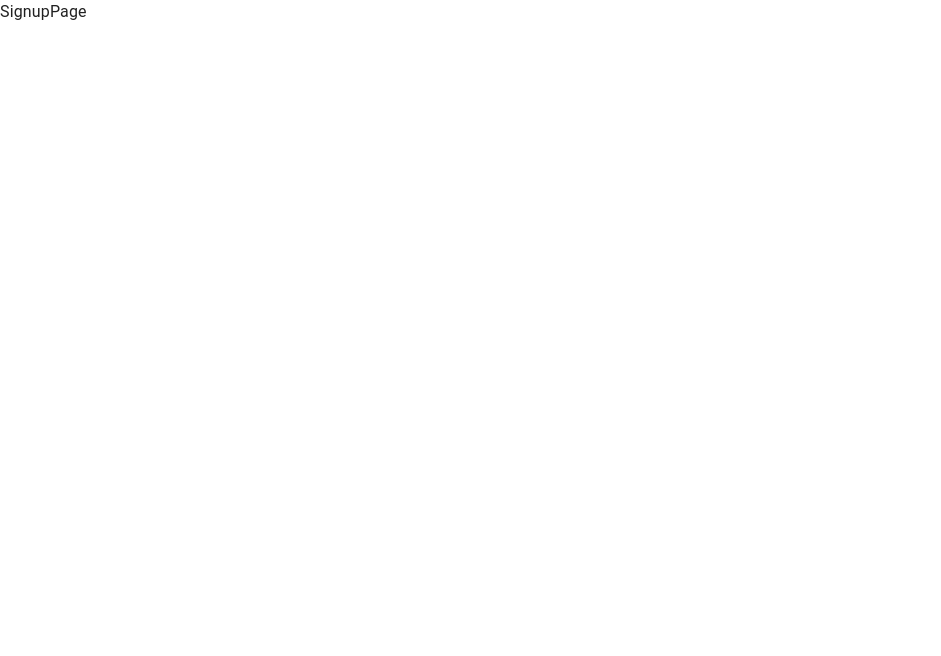
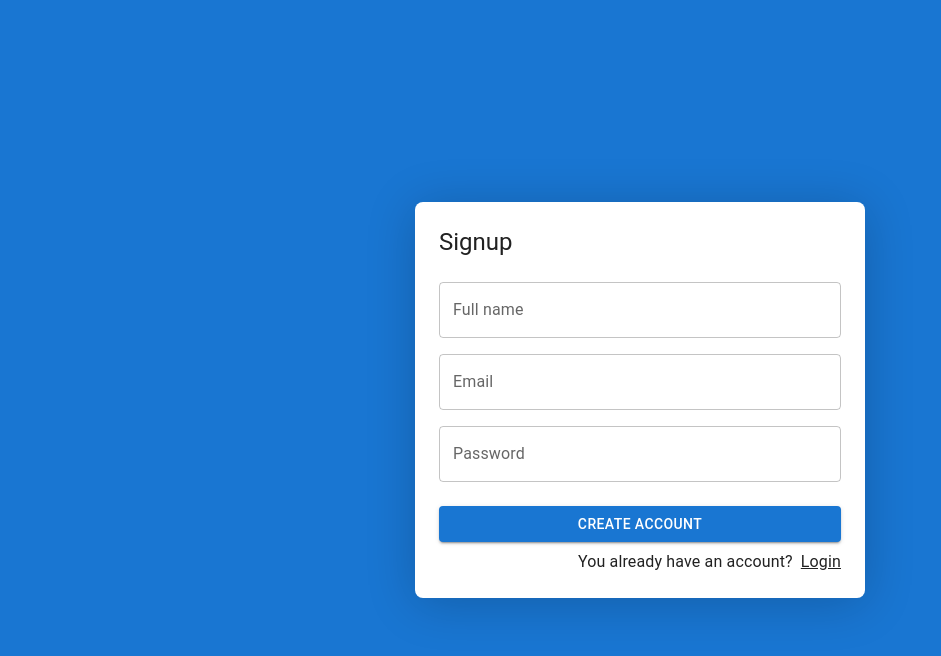
Before and after one commit to nicolasjrz/React-De-cero-a-experto, a React (Create React App) app in the folder 08-journal-app/: page /auth/signup in a window 1280 px wide. Shown: the top 656 px of the page, without its empty margins (0-941 px from the left). Built offline with nearby package versions, Linux system fonts and the light colour scheme.

Commit message:
layout and styling signup

```diff
--- /dev/null
+++ b/08-journal-app/src/auth/layout/AuthLayout.jsx
@@ -0,0 +1,32 @@
+import { Grid, Typography } from "@mui/material";
+import React from "react";
+
+export const AuthLayout = ({ children, title = "" }) => {
+  return (
+    <Grid
+      container
+      spacing={0}
+      direction="column"
+      alignItems="center"
+      justifyContent="center"
+      sx={{ minHeight: "100vh", backgroundColor: "primary.main", padding: 4 }}
+    >
+      <Grid
+        item
+        className="box-shadow"
+        xs={3}
+        sx={{
+          width: { md: 450 },
+          backgroundColor: "white",
+          padding: 3,
+          borderRadius: 2,
+        }}
+      >
+        <Typography variant="h5" sx={{ mb: 1 }}>
+          {title}
+        </Typography>
+        {children}
+      </Grid>
+    </Grid>
+  );
+};
--- a/08-journal-app/src/auth/pages/LoginPage.jsx
+++ b/08-journal-app/src/auth/pages/LoginPage.jsx
@@ -2,27 +2,11 @@
 import { Button, Grid, Link, TextField, Typography } from "@mui/material";
 import React from "react";
 import { Link as RouterLink } from "react-router-dom";
+import { AuthLayout } from "../layout/AuthLayout";
 
 export const LoginPage = () => {
   return (
-    <Grid
-      container
-      spacing={0}
-      direction="column"
-      alignItems="center"
-      justifyContent="center"
-      sx={{ minHeight: "100vh", backgroundColor: "primary.main", padding: 4 }}
-    >
-      <Grid
-        item
-        className="box-shadow"
-        xs={3}
-        sx={{ backgroundColor: "white", padding: 3, borderRadius: 2 }}
-      >
-        <Typography variant="h5" sx={{ mb: 1 }}>
-          Login
-        </Typography>
-
+    <AuthLayout title="Login">
       <form action="" method="get">
         <Grid container>
           <Grid item xs={12} sx={{ mt: 2 }}>
@@ -38,7 +22,7 @@
             <TextField
               label="Password"
               type="password"
-                placeholder="correo@google.com"
+              placeholder="Insert password"
               fullWidth
             />
           </Grid>
@@ -59,12 +43,11 @@
 
           <Grid container direction="row" justifyContent="end" sx={{ mt: 1 }}>
             <Link component={RouterLink} color="inherit" to="/auth/signup">
-                Crear una cuenta
+              Create Account
             </Link>
           </Grid>
         </Grid>
       </form>
-      </Grid>
-    </Grid>
+    </AuthLayout>
   );
 };
--- a/08-journal-app/src/auth/pages/SignupPage.jsx
+++ b/08-journal-app/src/auth/pages/SignupPage.jsx
@@ -1,5 +1,62 @@
+import { Google } from "@mui/icons-material";
+import { Button, Grid, Link, TextField, Typography } from "@mui/material";
 import React from "react";
+import { Link as RouterLink } from "react-router-dom";
+import { AuthLayout } from "../layout/AuthLayout";
 
 export const SignupPage = () => {
-  return <div>SignupPage</div>;
+  return (
+    <AuthLayout title="Signup">
+      <form action="" method="get">
+        <Grid container>
+          <Grid item xs={12} sx={{ mt: 2 }}>
+            <TextField
+              label="Full name"
+              type="text"
+              placeholder="John Doe"
+              fullWidth
+            />
+          </Grid>
+
+          <Grid item xs={12} sx={{ mt: 2 }}>
+            <TextField
+              label="Email"
+              type="email"
+              placeholder="correo@google.com"
+              fullWidth
+            />
+          </Grid>
+
+          <Grid item xs={12} sx={{ mt: 2 }}>
+            <TextField
+              label="Password"
+              type="password"
+              placeholder="Insert password"
+              fullWidth
+            />
+          </Grid>
+
+          <Grid container spacing={2} sx={{ md: 2, mt: 1 }}>
+            <Grid item xs={12}>
+              <Button variant="contained" fullWidth>
+                Create Account
+              </Button>
+            </Grid>
+          </Grid>
+
+          <Grid container direction="row" justifyContent="end" sx={{ mt: 1 }}>
+            <Typography>You already have an account?</Typography>
+            <Link
+              component={RouterLink}
+              color="inherit"
+              to="/auth/signup"
+              sx={{ ml: 1 }}
+            >
+              Login
+            </Link>
+          </Grid>
+        </Grid>
+      </form>
+    </AuthLayout>
+  );
 };
```
Lines whose indentation alone changed are shown as unchanged.
